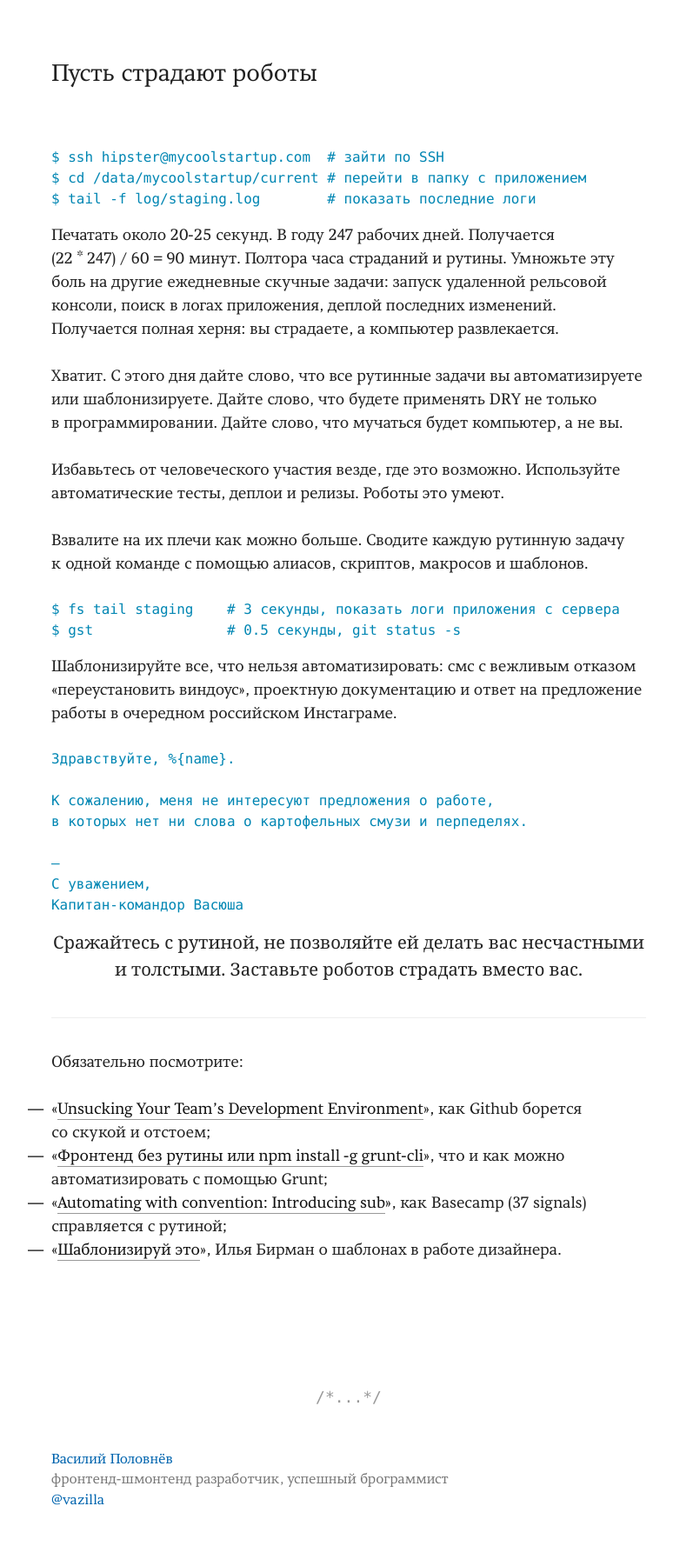
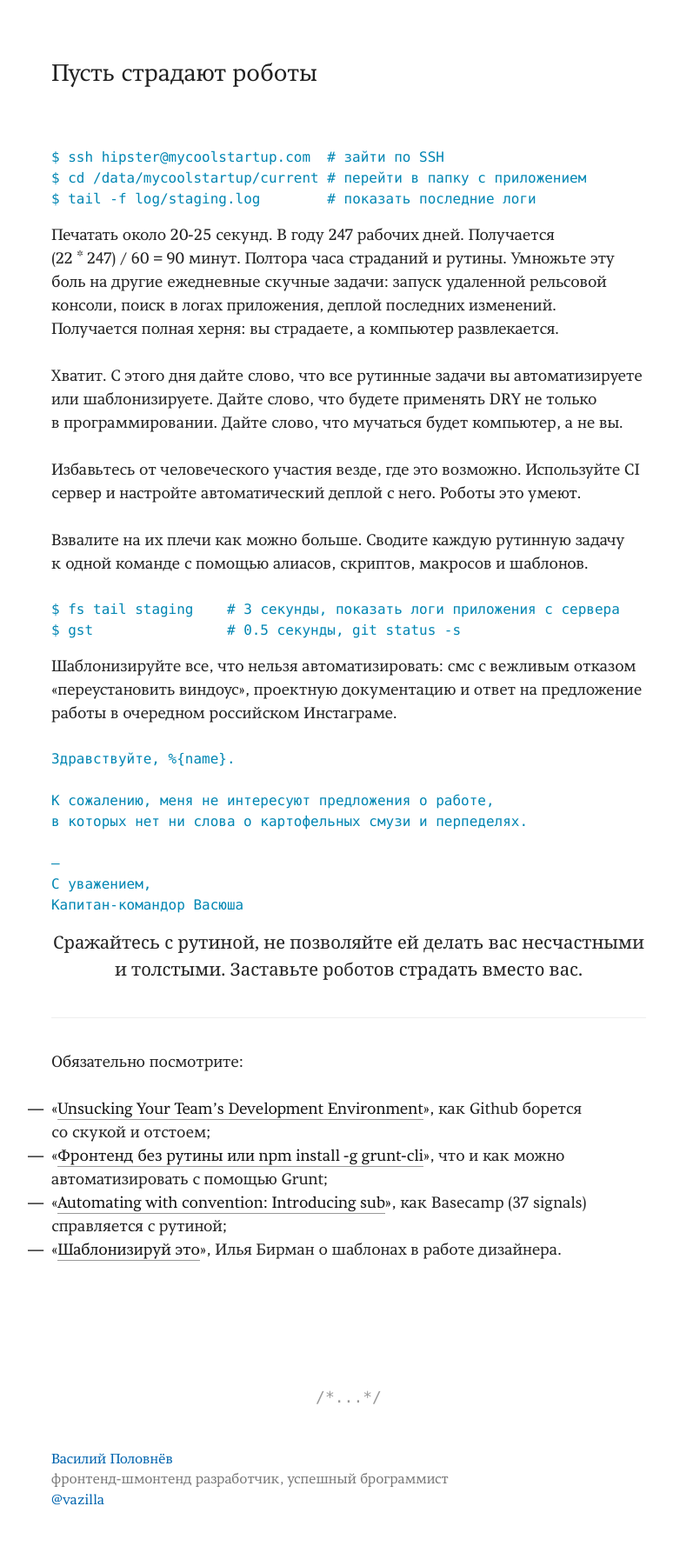
Before and after one commit to vast/vast.github.io, a Jekyll site: the page built from _posts/2014-03-11-make-them-suffer.md, in a window 1280 px wide. Shown: the whole page at 87% size, without its empty margins (239-1013 px from the left). Built offline with Jekyll 4.4.1, drawn with Linux system fonts in a browser that asks for light colours; Markdown is read by kramdown in place of the engine named in the settings.

Commit message:
last one, I hope, wordsmithing

```diff
--- a/_posts/2014-03-11-make-them-suffer.md
+++ b/_posts/2014-03-11-make-them-suffer.md
@@ -14,7 +14,7 @@ $ tail -f log/staging.log        # показать последние логи
 
 Хватит. С этого дня дайте слово, что все рутинные задачи вы автоматизируете или шаблонизируете. Дайте слово, что будете применять DRY не только в программировании. Дайте слово, что мучаться будет компьютер, а не вы.
 
-Избавьтесь от человеческого участия везде, где это возможно. Используйте автоматические тесты, деплои и релизы. Роботы это умеют.
+Избавьтесь от человеческого участия везде, где это возможно. Используйте CI сервер и настройте автоматический деплой с него. Роботы это умеют.
 
 Взвалите на их плечи как можно больше. Сводите каждую рутинную задачу к одной команде с помощью алиасов, скриптов, макросов и шаблонов.
 
```
